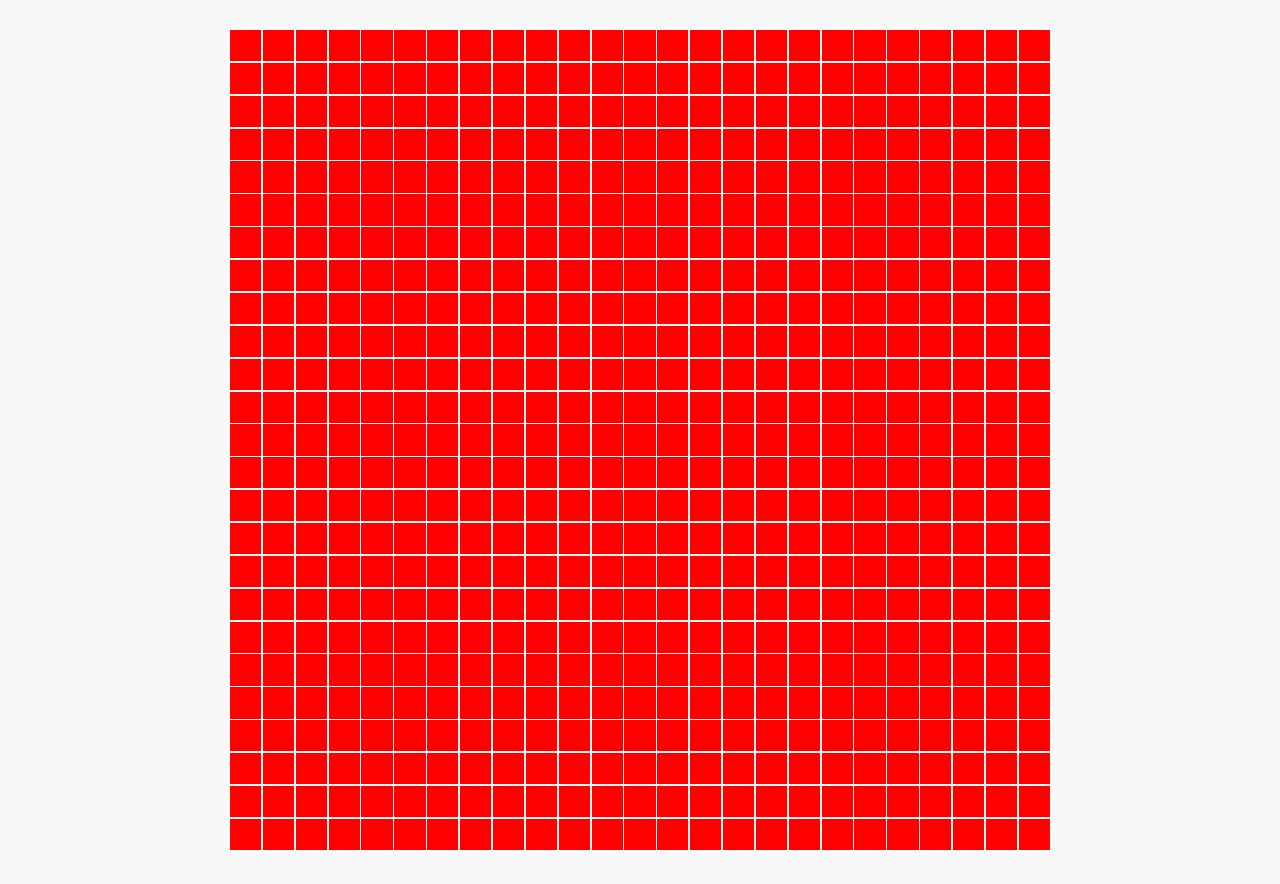
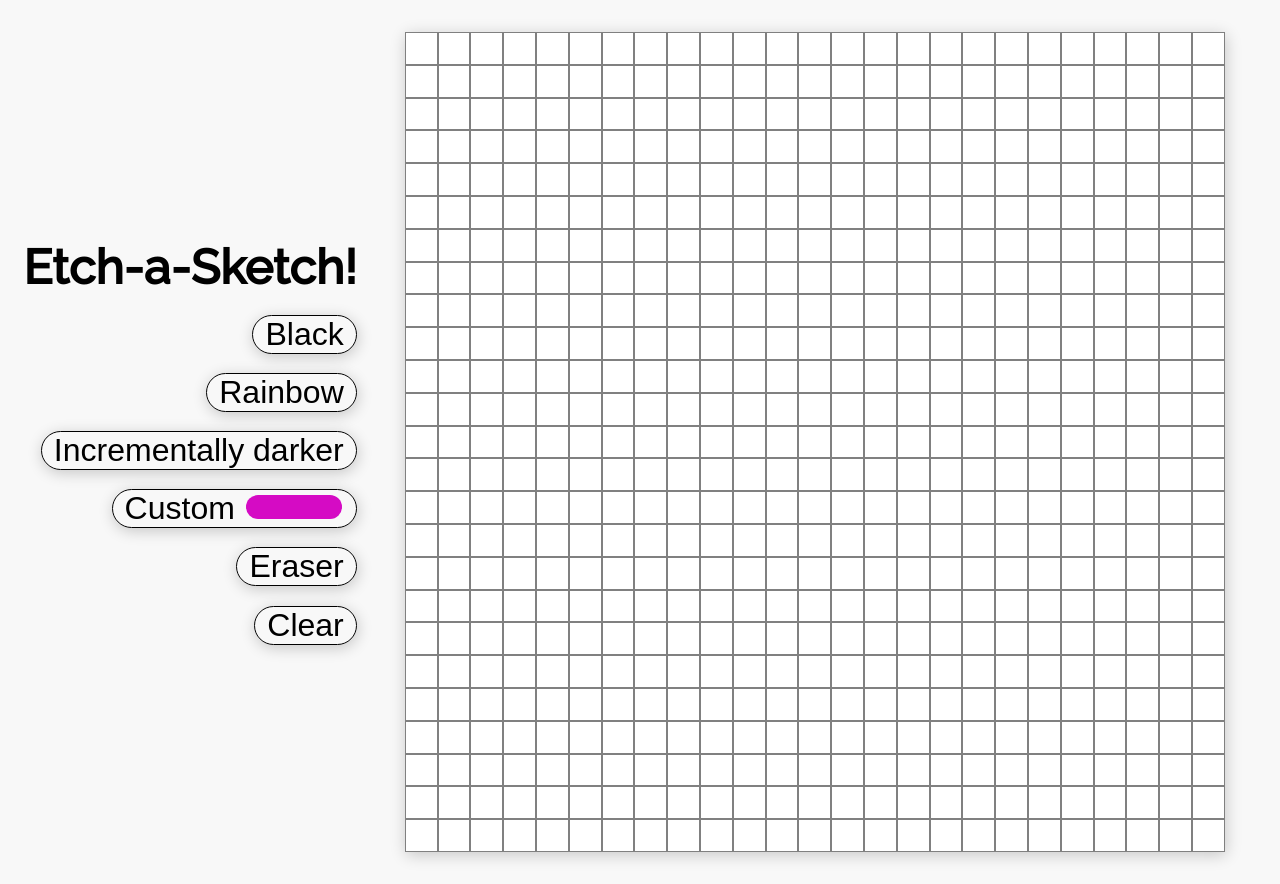
Before and after one commit to noxtua-code/etch-a-sketch, a plain HTML site: page index.html in a window 1280 px wide. Drawn offline with Linux system fonts and the light colour scheme.

Commit message:
Added and stylised buttons and header. Added basic functionality to the grid with a mouseenter event listener

```diff
--- a/index.html
+++ b/index.html
@@ -6,31 +6,22 @@
     <meta name="viewport" content="width=device-width, initial-scale=1.0">
     <title>Etch-a-Sketch</title>
     <link rel="stylesheet" href="styles.css">
+    <link rel="preconnect" href="https://fonts.googleapis.com">
+    <link rel="preconnect" href="https://fonts.gstatic.com" crossorigin>
+    <link href="https://fonts.googleapis.com/css2?family=Raleway:wght@500&display=swap" rel="stylesheet">
     <script src="script.js" defer></script>
 </head>
 <body>
+    <div class="sidebar">
+        <h1>Etch-a-Sketch!</h1>
+        <button>Black</button>
+        <button>Rainbow</button>
+        <button>Incrementally darker</button>
+        <button>Custom <input type="color" id='colour-picker' value="#d50bc4" /></button>
+        <button>Eraser</button>
+        <button>Clear</button>
+    </div>
     <main class="grid-container">
-        <!-- <div class="no-colour-square"></div>
-        <div class="no-colour-square"></div>
-        <div class="no-colour-square"></div>
-        <div class="no-colour-square"></div>
-        <div class="no-colour-square"></div>
-        <div class="no-colour-square"></div>
-        <div class="no-colour-square"></div>
-        <div class="no-colour-square"></div>
-        <div class="no-colour-square"></div>
-        <div class="no-colour-square"></div>
-        <div class="no-colour-square"></div>
-        <div class="no-colour-square"></div>
-        <div class="no-colour-square"></div>
-        <div class="no-colour-square"></div>
-        <div class="no-colour-square"></div>
-        <div class="no-colour-square"></div>
-        <div class="no-colour-square"></div>
-        <div class="no-colour-square"></div>
-        <div class="no-colour-square"></div>
-        <div class="no-colour-square"></div> -->
-
     </main>
 </body>
 </html>
--- a/script.js
+++ b/script.js
@@ -4,4 +4,13 @@ for (let i = 0; i < 625; i++) {
     let blankGridSquare = document.createElement('div');
     blankGridSquare.className = 'blank-grid-square';
     gridContainer.appendChild(blankGridSquare);
-}
+};
+
+
+let blankGridSquares = document.querySelectorAll('.blank-grid-square');
+
+blankGridSquares.forEach(square => {
+    square.addEventListener('mouseenter', () => {
+        square.className = 'colour-grid-square';
+    })
+});
--- a/styles.css
+++ b/styles.css
@@ -1,22 +1,87 @@
 * {
     margin: 0;
     padding: 0;
+    box-sizing: border-box;
 }
 
 body {
     background-color: #F8F8F8;
+    display: flex;
+    align-items: center;
+    font-family: 'Raleway', sans-serif;
+    justify-content: center;
+    gap: 1rem;
 }
 
+/* Menu items */
+.sidebar {
+    display: flex;
+    flex-direction: column;
+    align-items: flex-end;
+    gap: 1.2em;
+}
+
+h1 {
+    font-size: 3rem;
+}
+
+button {
+    font-size: 2rem;
+    background: none;
+    border-radius: 30px;
+    border: 1.2px solid black;
+    padding: 0px 12px;
+    box-shadow: 1px 3px 15px rgba(0,0,0,0.2);
+    transition: transform 0.5s;
+}
+
+button:hover {
+    box-shadow: 1px 3px 15px rgba(16, 143, 217, 0.4);
+    border-color: rgb(16, 143, 217);
+    transform: scale(1.05);
+}
+
+/* Adjustment to default colour picker appearance - may not work across all browsers/devices */
+#colour-picker {
+    -webkit-appearance: none;
+    -moz-appearance: none;
+    appearance: none;
+    width: 100px;
+    height: 2rem;
+    background-color: transparent;
+    border: none;
+    cursor: pointer;
+}
+
+#colour-picker::-webkit-color-swatch {
+    border-radius: 30px;
+    border: none;
+}
+
+#colour-picker::-moz-color-swatch {
+    border-radius: 30px;
+    border: none;
+}
+
+
+/* Main etch-a-sketch */
 .grid-container {
-    margin: 30px auto;
+    flex-shrink: 0;
+    margin: 2rem 2rem;
     height: 820px;
     width: 820px;
     display: grid;
-    gap: 0.1rem;
+    /* gap: 0.1rem; */
     grid-template-columns: repeat(25, 1fr);
     grid-template-rows: repeat(25, 1fr);
+    box-shadow: 1px 3px 15px rgba(0,0,0,0.2);
 }
 
 .blank-grid-square {
-    background-color: red;
+    background-color: white;
+    border: 1px solid grey;
 }
+
+.colour-grid-square {
+    background-color: blue;
+}
```
